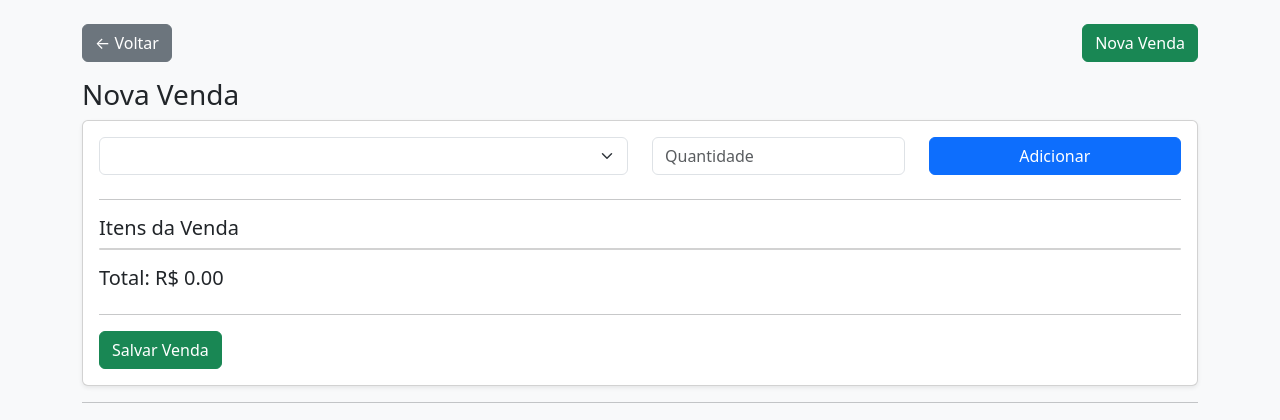
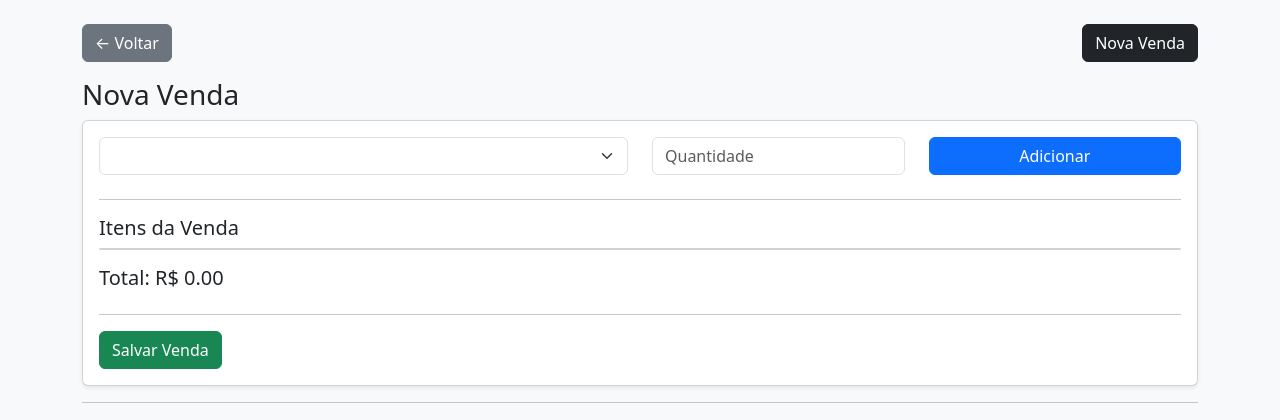
Before and after one commit to CristianoAds2025/sistema_quermesse, a Flask app: page /vendas in a window 1280 px wide. Shown: the part 56-476 px from the top of the page. Run offline with Flask 3, Linux system fonts and the light colour scheme; the visitor is signed in with stand-in values (Sample User, id 1); data that the repository does not hold is empty.

Commit message:
Atualizar o vendas.html

```diff
--- a/templates/vendas.html
+++ b/templates/vendas.html
@@ -8,7 +8,7 @@
     </a>
 
     <button onclick="location.reload()"
-            class="btn btn-success">
+            class="btn btn-dark">
         Nova Venda
     </button>
 </div>
```
